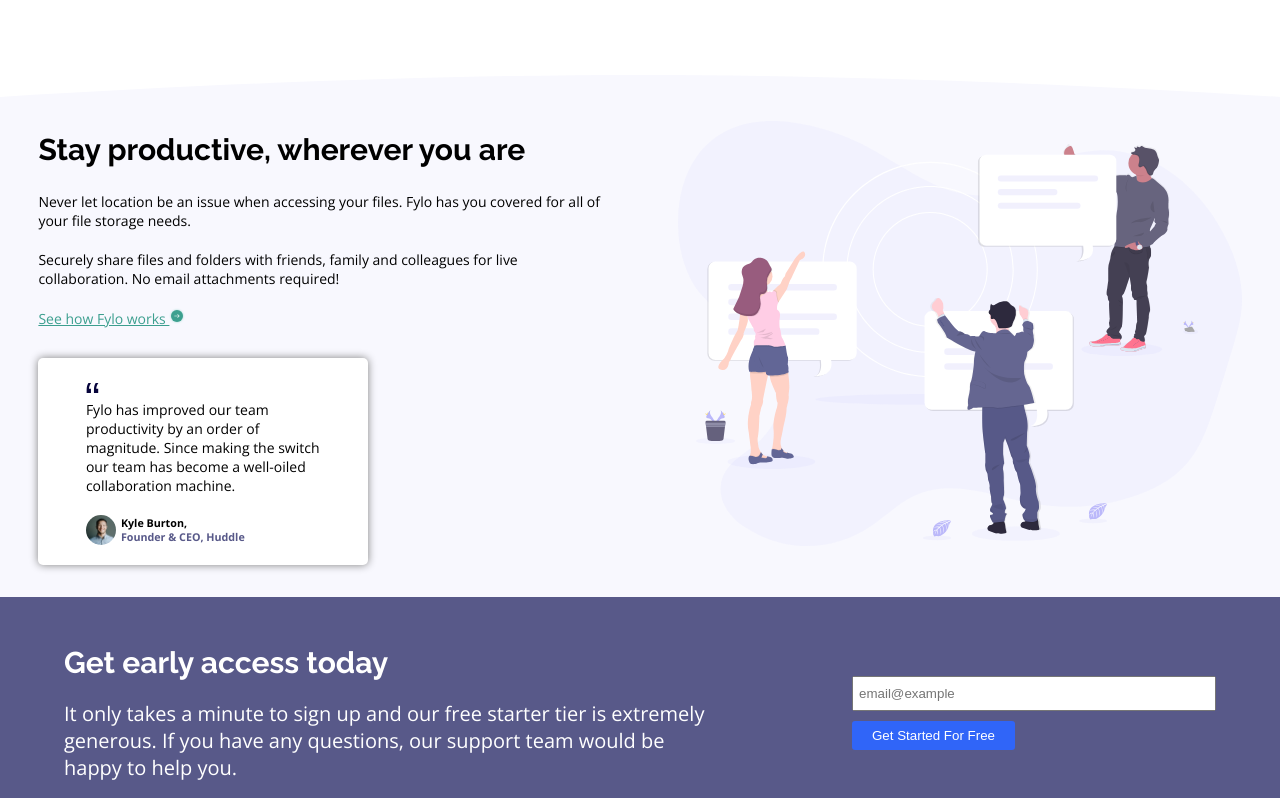
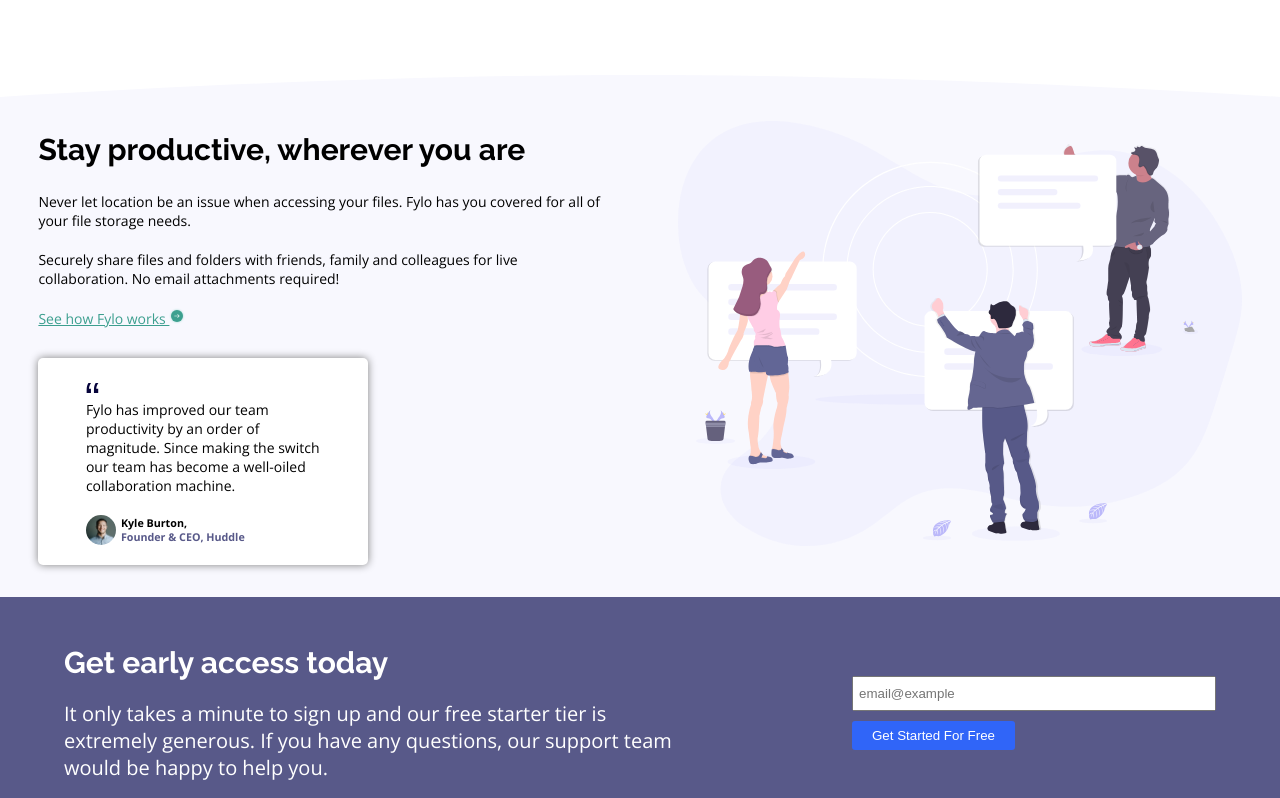
Before and after one commit to Timsilve/Fylo-page, a plain HTML site: page index.html in a window 1280 px wide. Shown: the part 607-1405 px from the top of the page. Drawn offline with nearby package versions, Linux system fonts and the light colour scheme.

Commit message:
updated index.html

```diff
--- a/index.html
+++ b/index.html
@@ -92,8 +92,8 @@
         <h2>
           Get early access today
         </h2>
-        <p>It only takes a minute to sign up and our free starter tier is extremely generous.
-  If you have any questions, our support team  would be happy to help you.
+        <p>It only takes a minute to sign up and our free starter tier is <br>extremely generous.
+  If you have any questions, our support team <br> would be happy to help you.
 </p>
       </div>
       <div>
```
